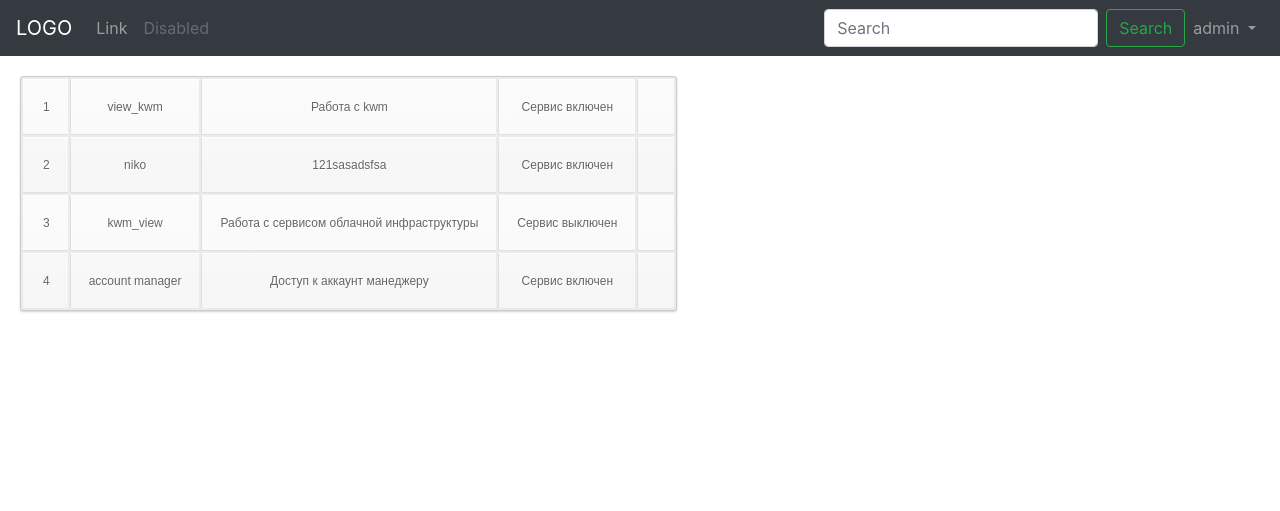
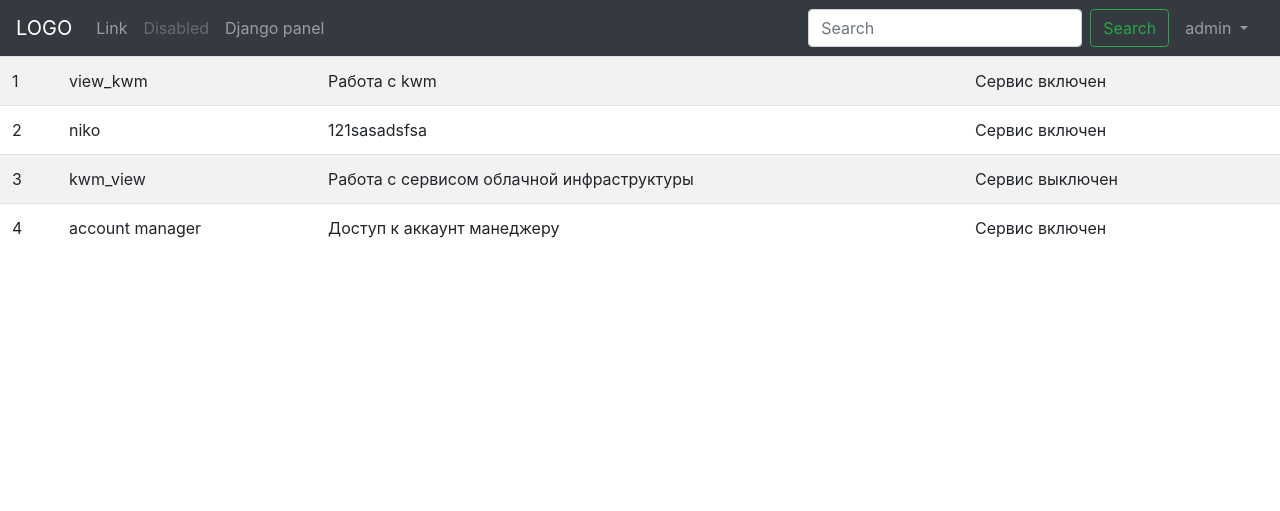
Before and after one commit to snnik/account_manager, a Django app: page / in a window 1280 px wide. Shown: the top 511 px of the page. Run offline with Django 3.2, Linux system fonts and the light colour scheme; a user stored in the database is signed in; data comes from the database, SQL or seed files in the repository; both versions use the stored data as it was after the commit; some libraries are stand-ins or nearby versions.

Commit message:
view-template change

```diff
--- a/core/templates/core/account_list.html
+++ b/core/templates/core/account_list.html
@@ -1,7 +1,7 @@
 {% extends "core/base.html" %}
 
 {% block content %}
-<table class="simple-little-table" onclick="idvalue()">
+<table class="table table-striped overflow-auto" onclick="idvalue()">
 	<!--<tr>
 		<th>id </th>
 		<th>логин</th>
--- a/core/templates/core/menu.html
+++ b/core/templates/core/menu.html
@@ -14,12 +14,15 @@
       <li class="nav-item">
         <a class="nav-link disabled" href="#">Disabled</a>
       </li>
+      <li class="nav-item">
+        <a class="nav-link" href="admin/login">Django panel</a>
+      </li>
     </ul>
-    <form class="form-inline my-2 my-lg-0">
+    <form class="form-inline my-3 my-lg-0">
       <input class="form-control mr-sm-2" type="search" placeholder="Search" aria-label="Search">
       <button class="btn btn-outline-success my-2 my-sm-0" type="submit">Search</button>
     </form>
-    <ul class="navbar-nav">
+    <ul class="navbar-nav mx-2 w-10">
       <li class="nav-item dropdown">
       <a class="nav-link dropdown-toggle" href="#" id="navbarDropdown" role="button" data-toggle="dropdown" aria-haspopup="true" aria-expanded="false">
         {{ username }}
--- a/core/views.py
+++ b/core/views.py
@@ -12,6 +12,7 @@ def index(request):
     context = {}
     context['services'] = Services.objects.all()
     context['username'] = auth.get_user(request).username
+    context['superuser'] = auth.get_user(request).is_superuser
     #print(Services.objects.count())
     return render(request, "core/account_list.html", context)
 
```
Also changed, not shown: db.sqlite3.
